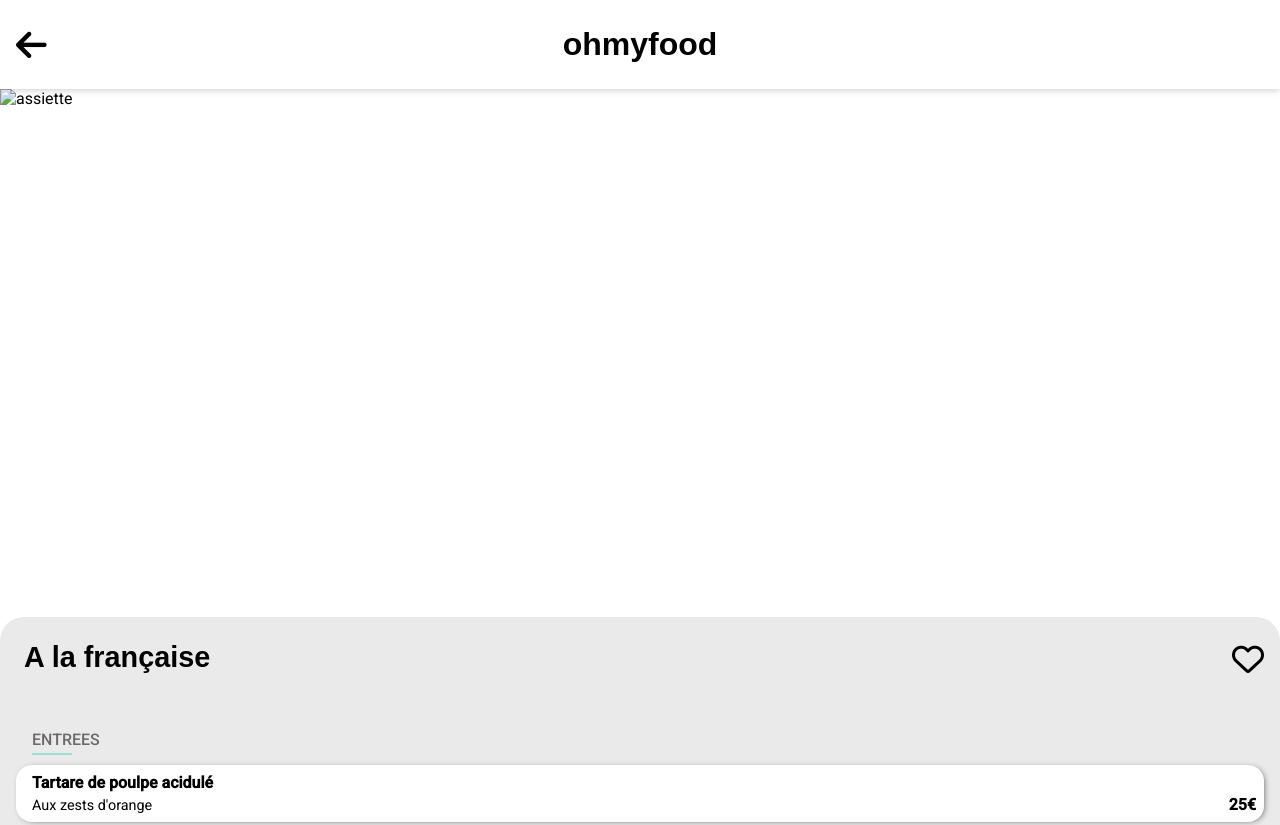
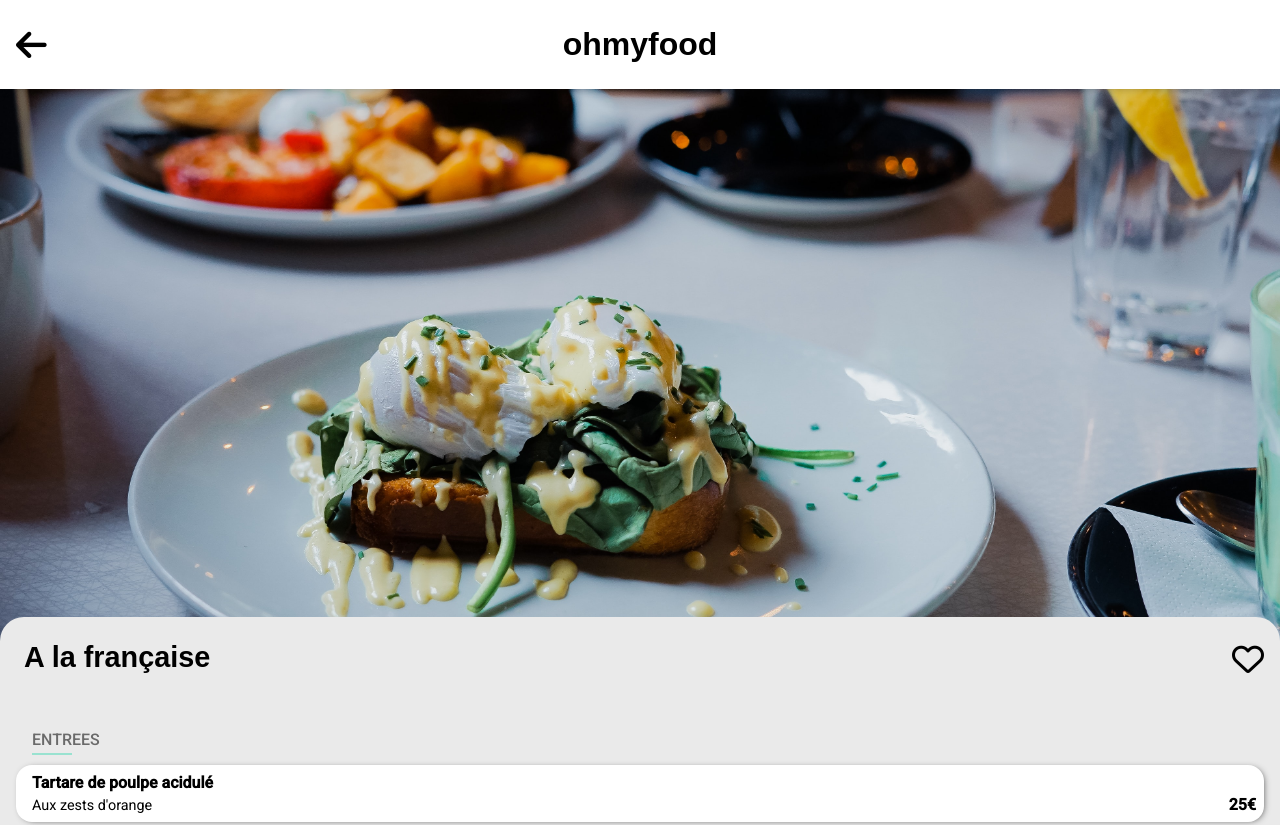
Before and after one commit to AlexRdier/Ohmyfood_Alex_Roudier, a website: page pages/menu-3.html in a window 1280 px wide. Shown: the top 825 px of the page. Drawn offline with Linux system fonts and the light colour scheme; the site is published under a folder, as on GitHub Pages, so addresses that start at the root find nothing; a web font is replaced by a local one.

Commit message:
lien photos menus

```diff
--- a/pages/menu-3.html
+++ b/pages/menu-3.html
@@ -18,7 +18,7 @@
     </a>
 
     <div class="photorestaurant">
-        <img src="/assets/menus-3.jpg" alt="assiette">
+        <img src="../assets/menus-3.jpg" alt="assiette">
     </div>
 
     <div class="nomrestaurant">
```
Also changed, not shown: pages/menu-2.html (+1 -1 lines), pages/menu-4.html (+1 -1 lines).
